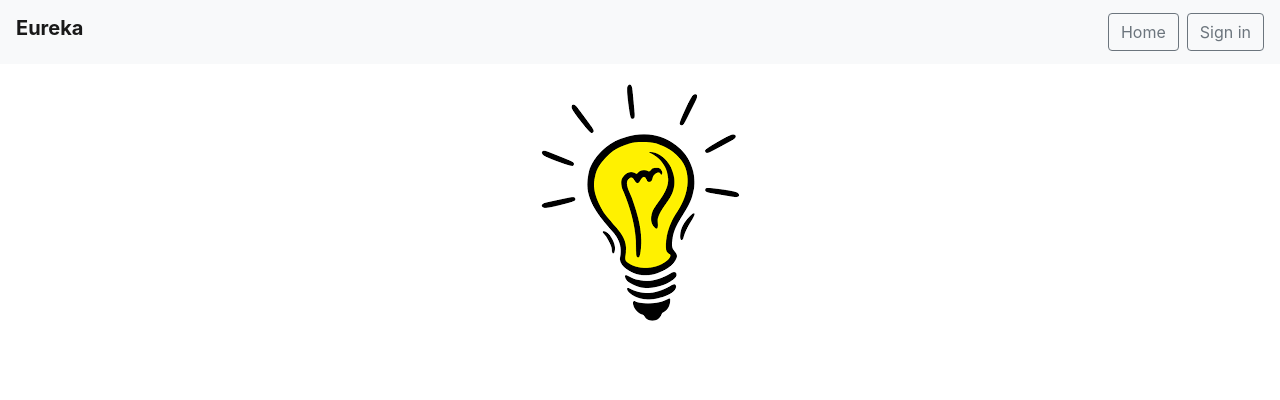
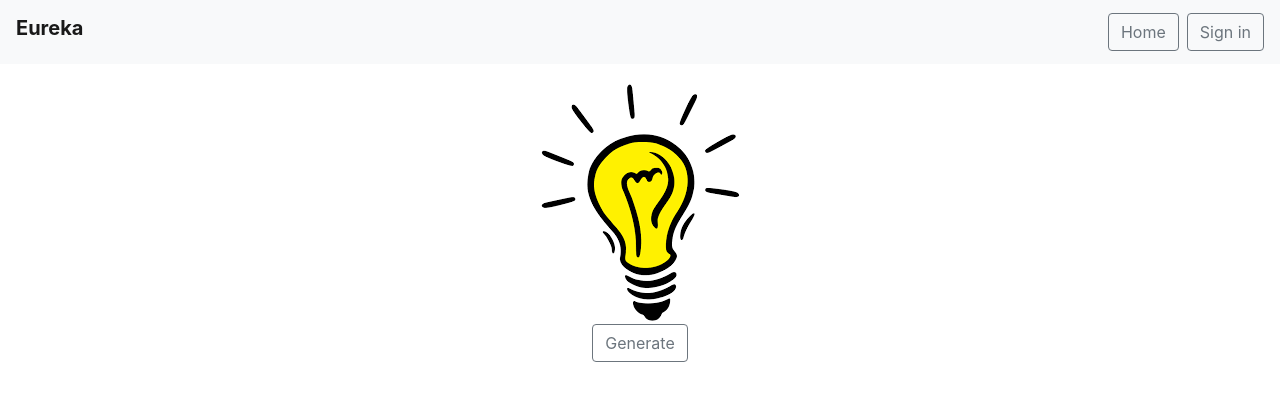
Before and after one commit to samhoward1990/Eureka, a React (Create React App) app in the folder client/: page / in a window 1280 px wide. Shown: the top 400 px of the page. Built offline with nearby package versions, Linux system fonts and the light colour scheme.

Commit message:
Added the generate button

```diff
--- a/client/src/App.js
+++ b/client/src/App.js
@@ -2,6 +2,7 @@ import React from 'react';
 import Navbar from './components/navbar';
 import HomepageContent from './components/homepage-content';
 import './App.css';
+
 
 function App() {
   return (
--- /dev/null
+++ b/client/src/components/generate-button.js
@@ -0,0 +1,36 @@
+import React, { Component } from "react";
+
+class Generate extends Component {
+    state = {
+        topic: ""
+    };
+
+    handleClick = () => {
+
+        let topic = this.randomizedTopic();
+        console.log(topic)
+        this.setState({
+            topic: topic
+        });
+
+    }
+
+    randomizedTopic() {
+        let randomizedNumber = Math.floor(Math.random() * topicDATA.length - 1);
+        return topicDATA[randomizedNumber];
+    }
+
+    render() {
+        return (
+            <div>
+                <button className="btn btn-outline-secondary" onClick={this.handleClick}>Generate</button>
+            </div>
+        );
+    }
+}
+
+const topicDATA =
+    ["Math", "History", "Technology", "Counseling"]
+
+
+export default Generate;
--- a/client/src/components/homepage-content.js
+++ b/client/src/components/homepage-content.js
@@ -1,5 +1,7 @@
 import React from 'react';
 import lightbulb from '../images/lightbulb.png';
+import GenerateButton from './generate-button';
+
 
 class HomepageContent extends React.Component {
     render() {
@@ -15,6 +17,7 @@ class HomepageContent extends React.Component {
                         <div id="topic-generator">
 
                         </div>
+                        <GenerateButton />
                     </div>
                 </div>
             </div>
```
